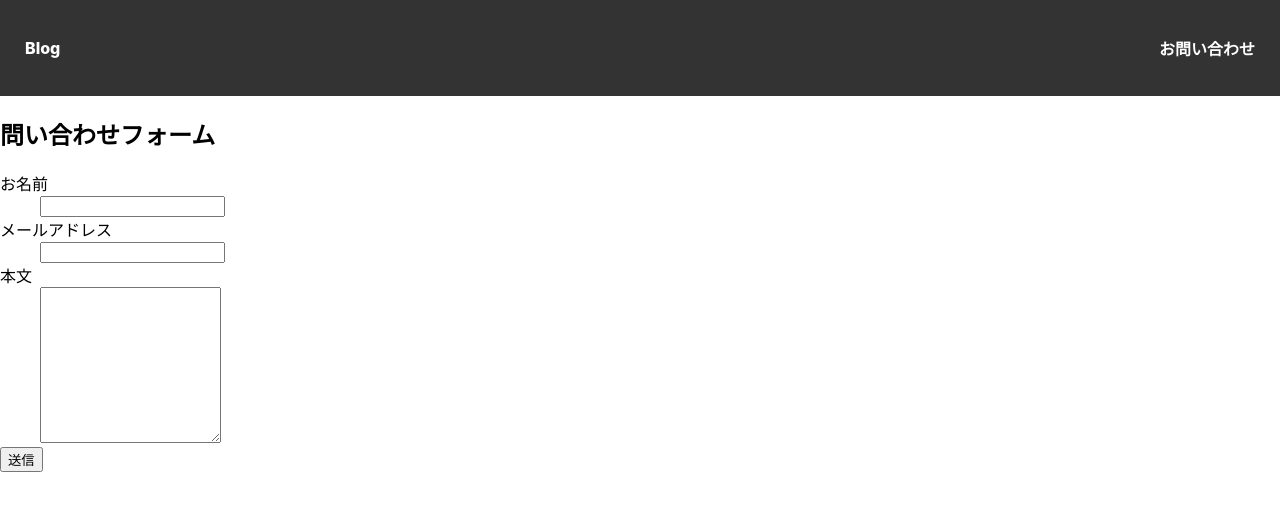
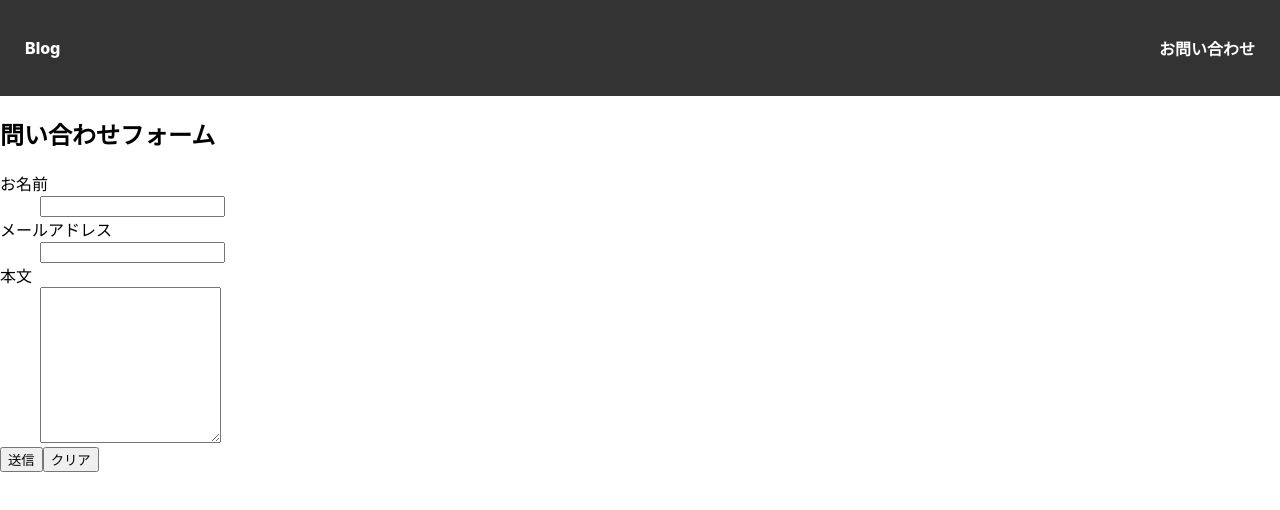
Before and after one commit to chie-nana/blog-app, a React (Create React App) app: page /contact in a window 1280 px wide. Shown: the top 510 px of the page. Built offline with nearby package versions, Linux system fonts and the light colour scheme.

Commit message:
クリアボタン追加

```diff
--- a/src/pages/Contact.js
+++ b/src/pages/Contact.js
@@ -112,8 +112,18 @@ export const Contact = () => {
             {errors.message && <p className={classes.error}>{errors.message}</p>}
         </label>
         </div>
-        <div className={classes.btn}>
-          <input type="submit" value="送信" disabled={isSubmitting} />
+        <div className={classes.btnContainer}>
+          <input
+            type="submit"
+            value="送信"
+            disabled={isSubmitting}
+          />
+          <button
+            type="button"
+            onClick={handleClear}
+            disabled={isSubmitting}
+            className={classes.clearBtn}
+          >クリア</button>
         </div>
       </form>
     </div>
```
